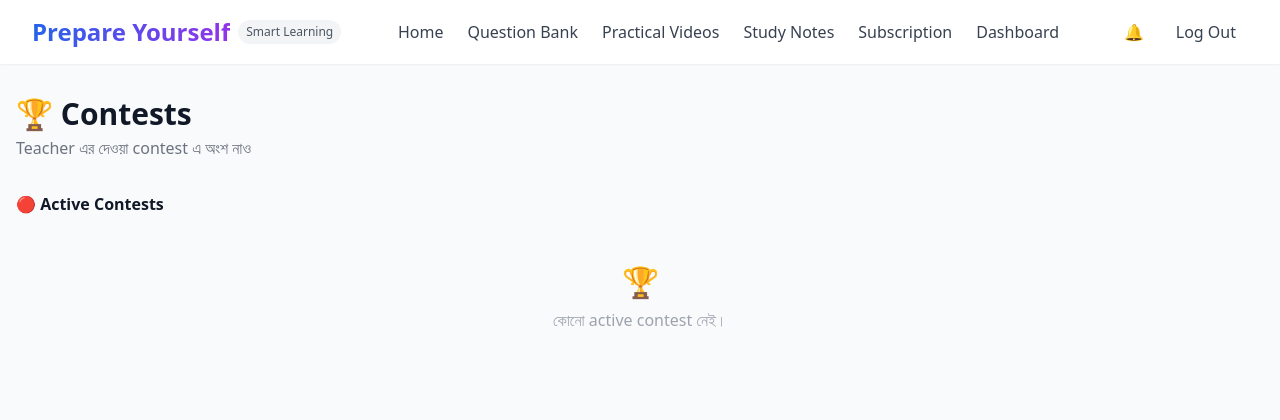
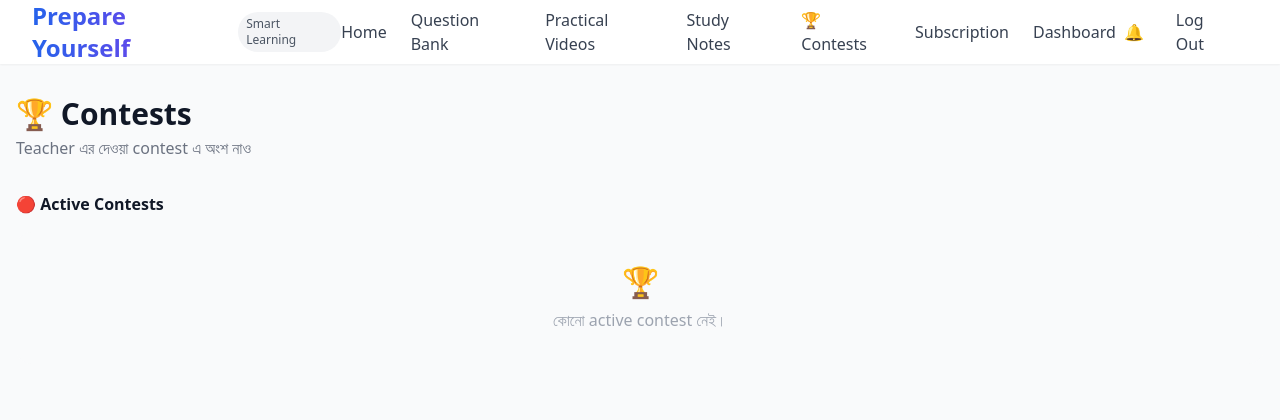
Before and after one commit to turtle-xo7/PrepareYourself, a Django app: page /contests/ in a window 1280 px wide. Shown: the top 420 px of the page. Run offline with Django 5.2, Linux system fonts and the light colour scheme; a user stored in the database is signed in; data comes from the database, SQL or seed files in the repository; data that the repository does not hold is empty; some libraries are stand-ins or nearby versions.

Commit message:
SCRUM-60 contest create and detail

```diff
--- a/templates/includes/navbar.html
+++ b/templates/includes/navbar.html
@@ -15,6 +15,7 @@
                 <a href="{% url 'question_bank' %}" class="text-gray-700 hover:text-blue-600 font-medium">Question Bank</a>
                 <a href="{% url 'practical_videos' %}" class="text-gray-700 hover:text-blue-600 font-medium">Practical Videos</a>
                 <a href="{% url 'study_notes' %}" class="text-gray-700 hover:text-blue-600 font-medium">Study Notes</a>
+                <a href="{% url 'contest_list' %}" class="text-gray-700 hover:text-blue-600 font-medium">🏆 Contests</a>
                 <a href="{% url 'pricing' %}" class="text-gray-700 hover:text-blue-600 font-medium">Subscription</a>
                 <a href="{% url 'dashboard' %}" class="text-gray-700 hover:text-blue-600 font-medium">Dashboard</a>
             </div>
```
